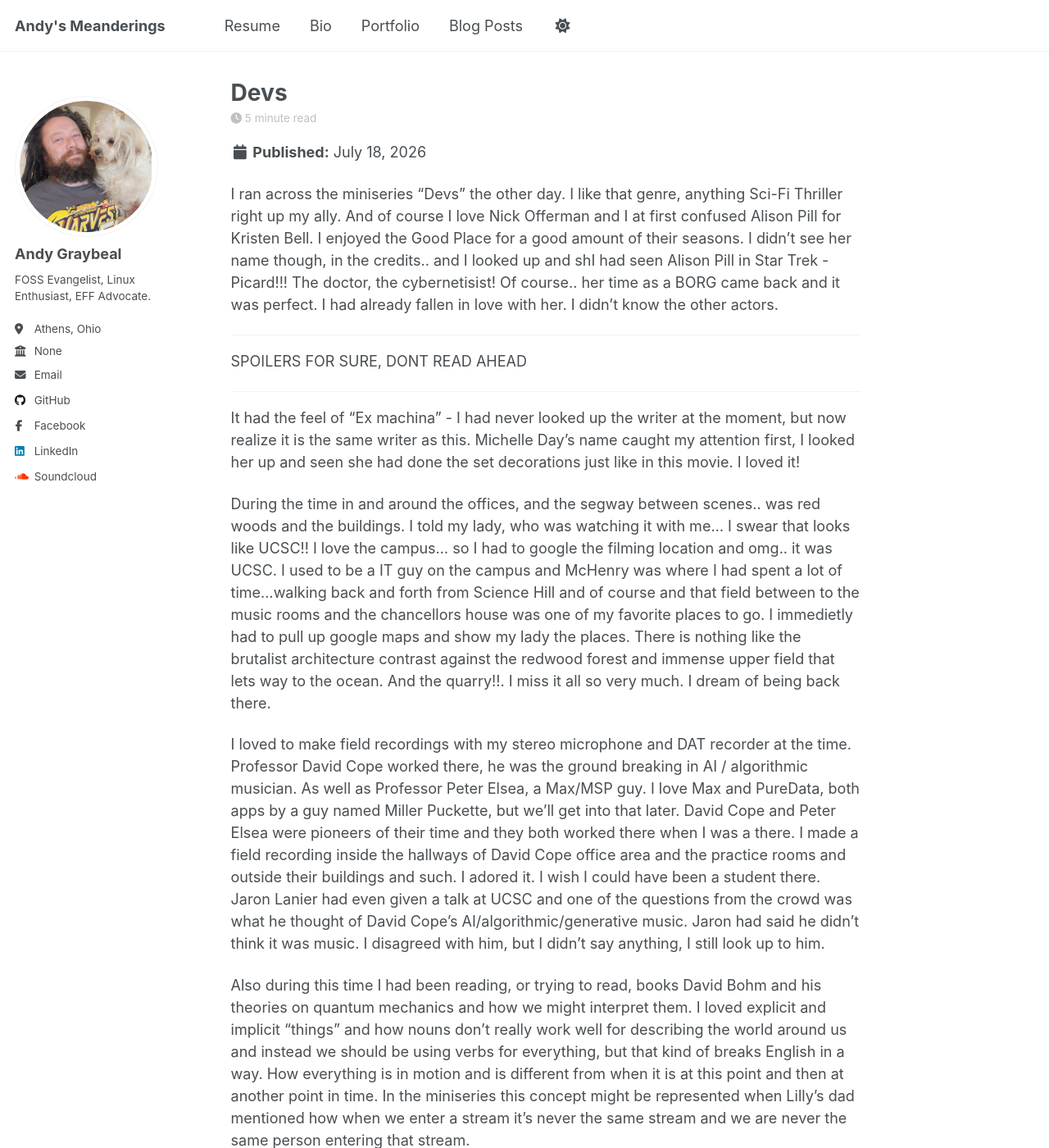
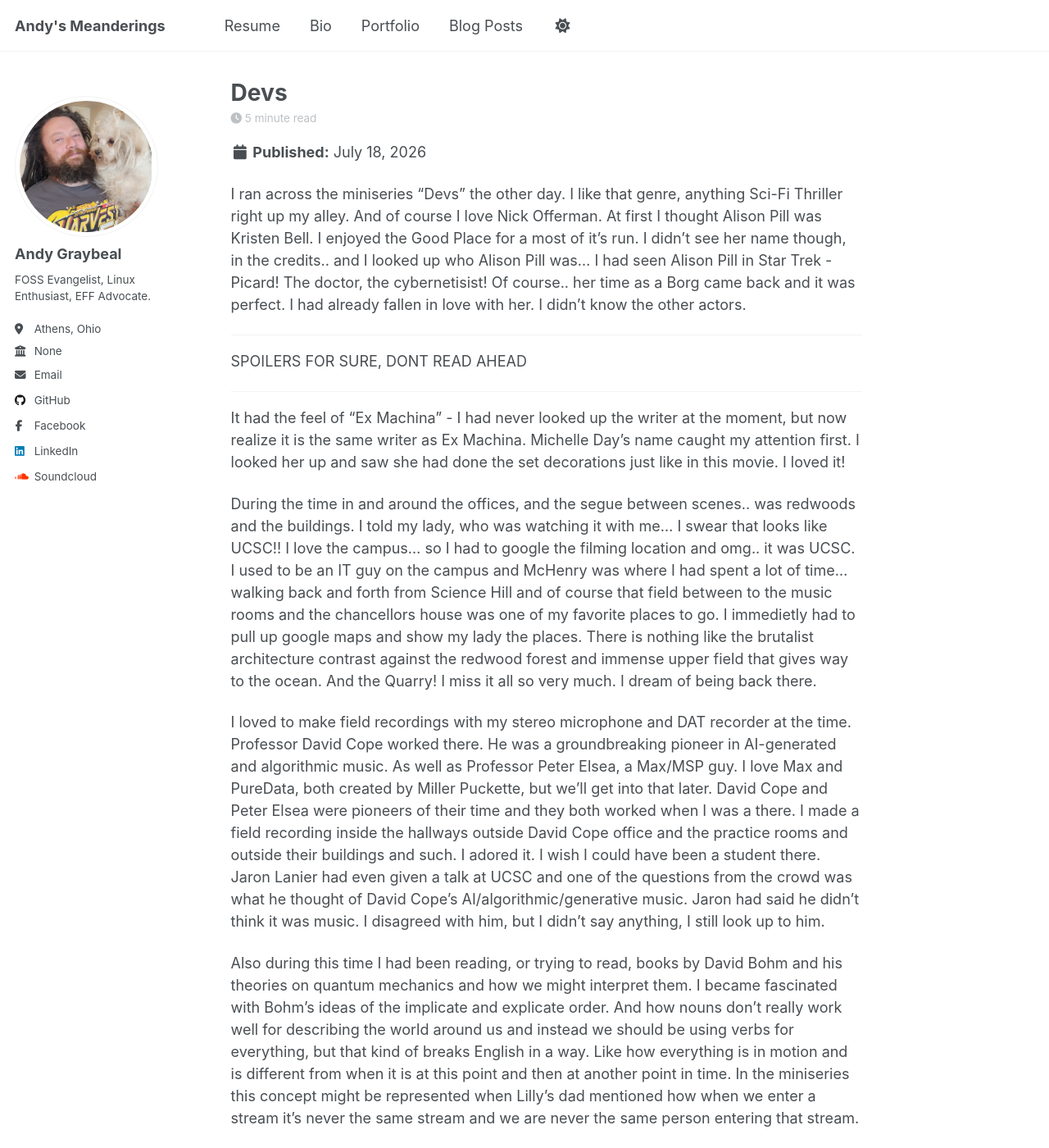
Before and after one commit to andy-graybeal/andy-graybeal.github.io, a Jekyll site: the page built from _posts/2026-07-18-blog-post-1.md, in a window 1280 px wide and 1400 px high. Shown: the whole window at 82% size. Built offline with Jekyll 4.4.1, drawn with Linux system fonts in a browser that asks for light colours; a script that is not in the unit is left out; some of the changed text lies outside the part shown.

Commit message:
Update 2026-07-18-blog-post-1.md

```diff
--- a/_posts/2026-07-18-blog-post-1.md
+++ b/_posts/2026-07-18-blog-post-1.md
@@ -8,7 +8,7 @@ tags:
   - category2
 ---
 
-I ran across the miniseries "Devs" the other day.  I like that genre, anything Sci-Fi Thriller right up my ally.  And of course I love Nick Offerman and I at first confused Alison Pill for Kristen Bell.  I enjoyed the Good Place for a good amount of their seasons.  I didn't see her name though, in the credits.. and I looked up and shI had seen Alison Pill in Star Trek - Picard!!!  The doctor, the cybernetisist!  Of course.. her time as a BORG came back and it was perfect.  I had already fallen in love with her.  I didn't know the other actors.
+I ran across the miniseries "Devs" the other day.  I like that genre, anything Sci-Fi Thriller right up my alley.  And of course I love Nick Offerman. At first I thought Alison Pill was Kristen Bell.  I enjoyed the Good Place for a most of  it's run.  I didn't see her name though, in the credits.. and I looked up who Alison Pill was...  I had seen Alison Pill in Star Trek - Picard!  The doctor, the cybernetisist!  Of course.. her time as a Borg came back and it was perfect.  I had already fallen in love with her.  I didn't know the other actors.
 
 ---
 
@@ -16,21 +16,21 @@ SPOILERS FOR SURE, DONT READ AHEAD
 
 ---
 
-It had the feel of "Ex machina" - I had never looked up the writer at the moment, but now realize it is the same writer as this.  Michelle Day's name caught my attention first, I looked her up and seen she had done the set decorations just like in this movie.  I loved it!
+It had the feel of "Ex Machina" - I had never looked up the writer at the moment, but now realize it is the same writer as Ex Machina.  Michelle Day's name caught my attention first. I looked her up and saw she had done the set decorations just like in this movie.  I loved it!
 
-During the time in and around the offices, and the segway between scenes.. was red woods and the buildings. I told my lady, who was watching it with me... I swear that looks like UCSC!!  I love the campus... so I had to google the filming location and omg.. it was UCSC.  I used to be a IT guy on the campus and McHenry was where I had spent a lot of time...walking back and forth from Science Hill and of course and that field between to the music rooms and the chancellors house was one of my favorite places to go.  I immedietly had to pull up google maps and show my lady the places.  There is nothing like the brutalist architecture contrast against the redwood forest and immense upper field that lets way to the ocean.  And the quarry!!.  I miss it all so very much.  I dream of being back there.
+During the time in and around the offices, and the segue between scenes.. was redwoods and the buildings. I told my lady, who was watching it with me... I swear that looks like UCSC!!  I love the campus... so I had to google the filming location and omg.. it was UCSC.  I used to be an IT guy on the campus and McHenry was where I had spent a lot of time...walking back and forth from Science Hill and of course that field between to the music rooms and the chancellors house was one of my favorite places to go.  I immedietly had to pull up google maps and show my lady the places.  There is nothing like the brutalist architecture contrast against the redwood forest and immense upper field that gives way to the ocean.  And the Quarry!  I miss it all so very much.  I dream of being back there.
 
-I loved to make field recordings with my stereo microphone and DAT recorder at the time.  Professor David Cope worked there, he was the ground breaking in AI / algorithmic musician.  As well as Professor Peter Elsea, a Max/MSP guy. I love Max and PureData, both apps by a guy named Miller Puckette, but we'll get into that later.  David Cope and Peter Elsea were pioneers of their time and they both worked there when I was a there.  I made a field recording inside the hallways of David Cope office area and the practice rooms and outside their buildings and such. I adored it.  I wish I could have been a student there.  Jaron Lanier had even given a talk at UCSC and one of the questions from the crowd was what he thought of David Cope's AI/algorithmic/generative music.  Jaron had said he didn't think it was music.  I disagreed with him, but I didn't say anything, I still look up to him.
+I loved to make field recordings with my stereo microphone and DAT recorder at the time.  Professor David Cope worked there. He was a groundbreaking pioneer in AI-generated and algorithmic music.  As well as Professor Peter Elsea, a Max/MSP guy. I love Max and PureData, both created by Miller Puckette, but we'll get into that later.  David Cope and Peter Elsea were pioneers of their time and they both worked when I was a there.  I made a field recording inside the hallways outside David Cope office and the practice rooms and outside their buildings and such. I adored it.  I wish I could have been a student there.  Jaron Lanier had even given a talk at UCSC and one of the questions from the crowd was what he thought of David Cope's AI/algorithmic/generative music.  Jaron had said he didn't think it was music.  I disagreed with him, but I didn't say anything, I still look up to him.
 
-Also during this time I had been reading, or trying to read, books David Bohm and his theories on quantum mechanics and how we might interpret them. I loved explicit and implicit "things" and how nouns don't really work well for describing the world around us and instead we should be using verbs for everything, but that kind of breaks English in a way.  How everything is in motion and is different from when it is at this point and then at another point in time.  In the miniseries this concept might be represented when Lilly's dad mentioned how when we enter a stream it's never the same stream and we are never the same person entering that stream.
+Also during this time I had been reading, or trying to read, books by David Bohm and his theories on quantum mechanics and how we might interpret them. I became fascinated with Bohm's ideas of the implicate and explicate order. And how nouns don't really work well for describing the world around us and instead we should be using verbs for everything, but that kind of breaks English in a way.  Like how everything is in motion and is different from when it is at this point and then at another point in time.  In the miniseries this concept might be represented when Lilly's dad mentioned how when we enter a stream it's never the same stream and we are never the same person entering that stream.
 
-Already enamored with the details of the miniseries, I was floored when they played Steve Reichs tape loops! Loving that type of music like John Cage, David Tudor, etc, I also loved Steve Reich! In fact I used this specific tape loop as homework for a synthesis/music class at Cabrillo college.  I have "to show them, to show them, to show them" laser printed into my brain tissue.
+Already enamored with the details of the miniseries, I was floored when they played Steve Reich's tape loops! Loving that type of music like John Cage, David Tudor, etc, I also loved Steve Reich! In fact I used this specific tape loop as homework for a synthesis/music class at Cabrillo college.  I have "to show them, to show them, to show them" laser printed into my brain tissue.
 
-Another weird and quirky fact is that I lived in the house that the physicist developed a computer that fit into his shoe so he could win at gambling at [707 Riverside Ave](https://historyrighthere.blogspot.com/2017/01/the-first-geek-house-in-santa-cruz.html).
+Another weird and quirky fact is that I lived in the house where the physicist developed a computer that fit inside his shoe so he could win at gambling at [707 Riverside Ave](https://historyrighthere.blogspot.com/2017/01/the-first-geek-house-in-santa-cruz.html).
 
 
 
 
 I made the mistake of reading what the internet thought of the miniseries titled Devs.
 
-I read that Alison Pil's acting was horrible and her face was like a brick.  Beforee I even read that... I thought her acting was amazing.  I thought maybe she was an android for a second, but then figured that this didn't venture into that realm.  Instead I realized, after a few episodes.... that her character had iterated the future so many times that this was her going through the motions... she was bored of this shit already.  It was perfect... her lack of any feelings, just following a script.  Thats the way Nick Offerman seemed to act also, but his character dealt with the boring future with a bit more whimsy.
+I read that Alison Pill's acting was horrible and her face was like a brick.  Before I even read that... I thought her acting was amazing.  I thought maybe she was an android for a second, but then figured that this didn't venture into that realm.  Instead I realized, after a few episodes.... that her character had iterated the future so many times that this was her going through the motions... she was bored of this shit already.  It was perfect... her lack of any feelings, just following a script.  Thats the way Nick Offerman seemed to act also, but his character dealt with the boring future with a bit more whimsy.
```
